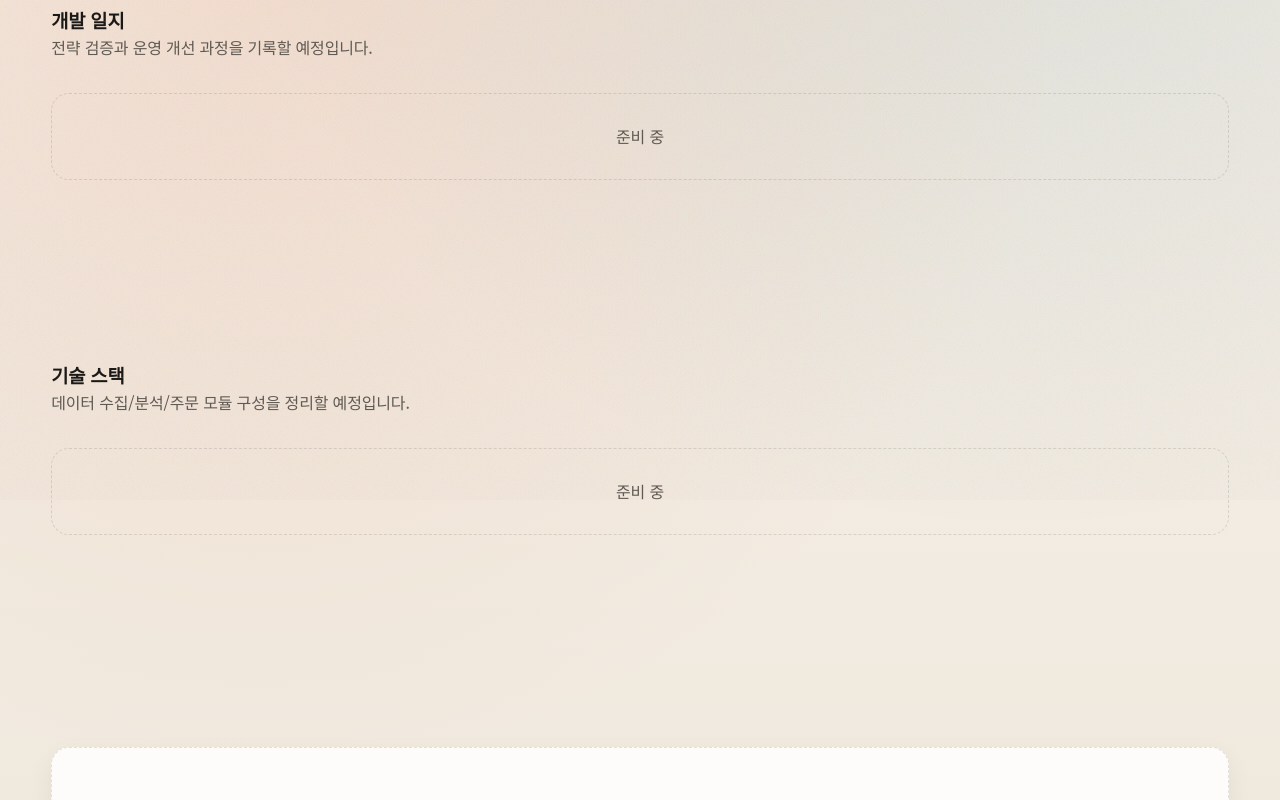
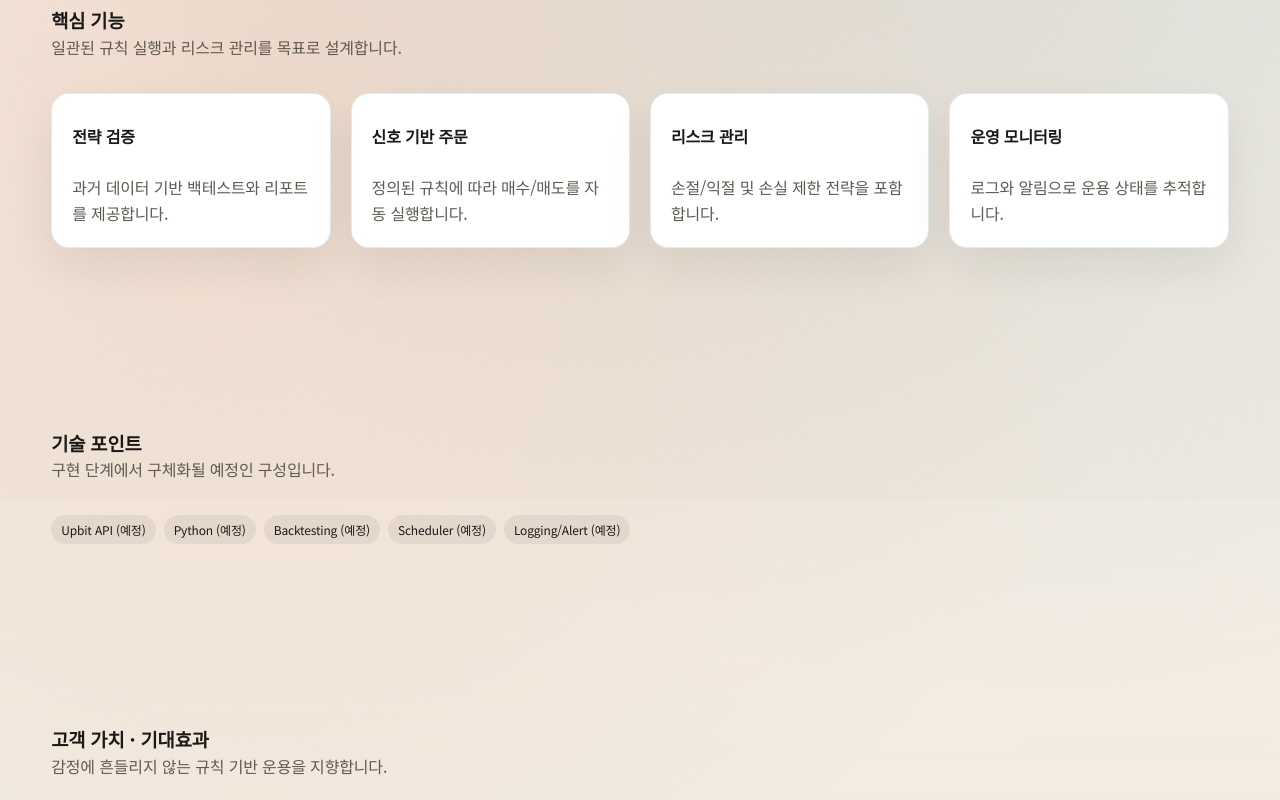
Before and after one commit to YooJuno/YooJuno.github.io, a React (Vite) app: page /web-service/bitcoin-auto-trader in a window 1280 px wide. Shown: the part 300-1100 px from the top of the page. Built offline with nearby package versions, Linux system fonts and the light colour scheme.

Commit message:
feat(web-service): add marketing content per service
- describe features, tech points, and customer value
- add structured sections for each service page

Refs: none

```diff
--- a/src/pages/WebServiceBlog.jsx
+++ b/src/pages/WebServiceBlog.jsx
@@ -7,23 +7,60 @@ function WebServiceBlog() {
       <div className="container" data-reveal>
         <div className="section-head">
           <h2>웹서비스 · 블로그</h2>
-          <p>블로그를 만들며 정리한 개발 일지와 기술 스택을 기록합니다.</p>
+          <p>개발 기록을 구조화해 공유하는 개인 블로그 서비스입니다.</p>
         </div>
 
         <section className="section">
           <div className="section-head">
-            <h3>개발 일지</h3>
-            <p>설계 결정과 구현 과정의 기록을 업데이트할 예정입니다.</p>
+            <h3>핵심 기능</h3>
+            <p>기술 기록을 빠르게 공개하고 탐색할 수 있도록 설계합니다.</p>
           </div>
-          <div className="empty">준비 중</div>
+          <div className="project-grid two">
+            <article className="project-card compact">
+              <h4>Markdown 기반 작성</h4>
+              <p className="summary">글을 Markdown으로 정리하고 요약을 함께 제공합니다.</p>
+            </article>
+            <article className="project-card compact">
+              <h4>태그/카테고리 탐색</h4>
+              <p className="summary">카테고리와 태그로 글을 빠르게 분류합니다.</p>
+            </article>
+            <article className="project-card compact">
+              <h4>검색/필터</h4>
+              <p className="summary">키워드 기반 검색으로 필요한 정보를 찾습니다.</p>
+            </article>
+            <article className="project-card compact">
+              <h4>자동 배포</h4>
+              <p className="summary">정적 페이지로 빠르게 배포할 수 있도록 구성합니다.</p>
+            </article>
+          </div>
         </section>
 
         <section className="section">
           <div className="section-head">
             <h3>기술 스택</h3>
-            <p>프론트엔드/배포/운영 도구를 정리할 예정입니다.</p>
+            <p>빠른 개발과 유지보수를 고려한 구성입니다.</p>
           </div>
-          <div className="empty">준비 중</div>
+          <div className="tag-row">
+            <span>React</span>
+            <span>Vite</span>
+            <span>React Router</span>
+            <span>Markdown</span>
+            <span>GitHub Actions</span>
+          </div>
+        </section>
+
+        <section className="section">
+          <div className="section-head">
+            <h3>고객 가치 · 기대효과</h3>
+            <p>기술 정보를 정리하고 공개하는 시간을 크게 줄입니다.</p>
+          </div>
+          <div className="project-info">
+            <ul>
+              <li>개발 일지와 학습 내용을 체계적으로 아카이빙</li>
+              <li>검색 가능한 형태로 콘텐츠 노출 확대</li>
+              <li>포트폴리오/브랜딩 강화에 필요한 기록 축적</li>
+            </ul>
+          </div>
         </section>
       </div>
     </main>
--- a/src/pages/WebServiceBtc.jsx
+++ b/src/pages/WebServiceBtc.jsx
@@ -7,23 +7,61 @@ function WebServiceBtc() {
       <div className="container" data-reveal>
         <div className="section-head">
           <h2>웹서비스 · Bitcoin Auto Trader</h2>
-          <p>자동매매 프로젝트의 기록과 운영 계획을 정리합니다.</p>
+          <p>데이터 기반 전략을 자동화해 운영 효율을 높이는 트레이딩 프로젝트입니다.</p>
         </div>
 
         <section className="section">
           <div className="section-head">
-            <h3>개발 일지</h3>
-            <p>전략 검증과 운영 개선 과정을 기록할 예정입니다.</p>
+            <h3>핵심 기능</h3>
+            <p>일관된 규칙 실행과 리스크 관리를 목표로 설계합니다.</p>
           </div>
-          <div className="empty">준비 중</div>
+          <div className="project-grid two">
+            <article className="project-card compact">
+              <h4>전략 검증</h4>
+              <p className="summary">과거 데이터 기반 백테스트와 리포트를 제공합니다.</p>
+            </article>
+            <article className="project-card compact">
+              <h4>신호 기반 주문</h4>
+              <p className="summary">정의된 규칙에 따라 매수/매도를 자동 실행합니다.</p>
+            </article>
+            <article className="project-card compact">
+              <h4>리스크 관리</h4>
+              <p className="summary">손절/익절 및 손실 제한 전략을 포함합니다.</p>
+            </article>
+            <article className="project-card compact">
+              <h4>운영 모니터링</h4>
+              <p className="summary">로그와 알림으로 운용 상태를 추적합니다.</p>
+            </article>
+          </div>
         </section>
 
         <section className="section">
           <div className="section-head">
-            <h3>기술 스택</h3>
-            <p>데이터 수집/분석/주문 모듈 구성을 정리할 예정입니다.</p>
+            <h3>기술 포인트</h3>
+            <p>구현 단계에서 구체화될 예정인 구성입니다.</p>
           </div>
-          <div className="empty">준비 중</div>
+          <div className="tag-row">
+            <span>Upbit API (예정)</span>
+            <span>Python (예정)</span>
+            <span>Backtesting (예정)</span>
+            <span>Scheduler (예정)</span>
+            <span>Logging/Alert (예정)</span>
+          </div>
+        </section>
+
+        <section className="section">
+          <div className="section-head">
+            <h3>고객 가치 · 기대효과</h3>
+            <p>감정에 흔들리지 않는 규칙 기반 운용을 지향합니다.</p>
+          </div>
+          <div className="project-info">
+            <ul>
+              <li>규칙 기반 자동화로 매매 일관성 확보</li>
+              <li>운용 기록을 축적해 전략 개선에 활용</li>
+              <li>반복 업무 최소화로 운영 효율 향상</li>
+            </ul>
+          </div>
+          <p className="note">투자 손실 가능성이 있으며 수익을 보장하지 않습니다.</p>
         </section>
       </div>
     </main>
--- a/src/pages/WebServiceCctv.jsx
+++ b/src/pages/WebServiceCctv.jsx
@@ -7,23 +7,60 @@ function WebServiceCctv() {
       <div className="container" data-reveal>
         <div className="section-head">
           <h2>웹서비스 · CCTV Streaming</h2>
-          <p>무선 CCTV 스트리밍 서비스의 구성과 개선 사항을 정리합니다.</p>
+          <p>유선 연결이 어려운 환경에서도 안정적으로 영상을 확인할 수 있는 스트리밍 서비스입니다.</p>
         </div>
 
         <section className="section">
           <div className="section-head">
-            <h3>개발 일지</h3>
-            <p>스트리밍 파이프라인과 운영 이슈를 정리할 예정입니다.</p>
+            <h3>핵심 기능</h3>
+            <p>현장 운영에 필요한 안정성과 관제 편의성을 제공합니다.</p>
           </div>
-          <div className="empty">준비 중</div>
+          <div className="project-grid two">
+            <article className="project-card compact">
+              <h4>다중 노드 스트리밍</h4>
+              <p className="summary">여러 CCTV 노드를 한 화면에서 관리할 수 있도록 구성합니다.</p>
+            </article>
+            <article className="project-card compact">
+              <h4>장거리 무선 연결</h4>
+              <p className="summary">유선이 어려운 구역도 커버할 수 있는 무선 전송을 지원합니다.</p>
+            </article>
+            <article className="project-card compact">
+              <h4>상태 모니터링</h4>
+              <p className="summary">노드 상태와 스트리밍 품질을 지속적으로 확인합니다.</p>
+            </article>
+            <article className="project-card compact">
+              <h4>자동 복구</h4>
+              <p className="summary">장애 발생 시 자동 재실행으로 안정성을 높입니다.</p>
+            </article>
+          </div>
         </section>
 
         <section className="section">
           <div className="section-head">
-            <h3>기술 스택</h3>
-            <p>네트워크/스트리밍/모니터링 구성 요소를 정리할 예정입니다.</p>
+            <h3>기술 포인트</h3>
+            <p>임베디드 노드부터 웹 관제까지 전체 흐름을 통합합니다.</p>
           </div>
-          <div className="empty">준비 중</div>
+          <div className="tag-row">
+            <span>Raspberry Pi</span>
+            <span>Wi-Fi HaLow (900MHz)</span>
+            <span>gRPC</span>
+            <span>Crontab Watchdog</span>
+            <span>Web Streaming</span>
+          </div>
+        </section>
+
+        <section className="section">
+          <div className="section-head">
+            <h3>고객 가치 · 기대효과</h3>
+            <p>현장 가시성과 운영 효율을 동시에 높이는 것이 목표입니다.</p>
+          </div>
+          <div className="project-info">
+            <ul>
+              <li>유선 설치가 어려운 장소에서도 관제 가능</li>
+              <li>영상 품질/상태를 실시간으로 확인해 대응 시간 단축</li>
+              <li>장비 장애 자동 복구로 운영 부담 감소</li>
+            </ul>
+          </div>
         </section>
       </div>
     </main>
--- a/src/pages/WebServiceVideo.jsx
+++ b/src/pages/WebServiceVideo.jsx
@@ -7,23 +7,59 @@ function WebServiceVideo() {
       <div className="container" data-reveal>
         <div className="section-head">
           <h2>웹서비스 · Video Chatting</h2>
-          <p>화상 채팅 서비스의 구조와 개선 내용을 정리합니다.</p>
+          <p>원격 협업과 소통을 위한 화상 채팅 서비스를 목표로 합니다.</p>
         </div>
 
         <section className="section">
           <div className="section-head">
-            <h3>개발 일지</h3>
-            <p>RTC 구조와 품질 개선 과정을 기록할 예정입니다.</p>
+            <h3>핵심 기능</h3>
+            <p>사용자 경험을 단순하고 안정적으로 설계합니다.</p>
           </div>
-          <div className="empty">준비 중</div>
+          <div className="project-grid two">
+            <article className="project-card compact">
+              <h4>실시간 영상/음성</h4>
+              <p className="summary">브라우저에서 바로 접속 가능한 실시간 통화를 목표로 합니다.</p>
+            </article>
+            <article className="project-card compact">
+              <h4>간편한 참여</h4>
+              <p className="summary">링크 기반 참여 방식으로 접근성을 높입니다.</p>
+            </article>
+            <article className="project-card compact">
+              <h4>참여자 관리</h4>
+              <p className="summary">소규모 미팅을 효율적으로 운영하도록 구성합니다.</p>
+            </article>
+            <article className="project-card compact">
+              <h4>품질 안정화</h4>
+              <p className="summary">네트워크 환경에 맞춘 품질 조정 흐름을 고려합니다.</p>
+            </article>
+          </div>
         </section>
 
         <section className="section">
           <div className="section-head">
-            <h3>기술 스택</h3>
-            <p>프론트/백엔드 및 미디어 서버 구성을 정리할 예정입니다.</p>
+            <h3>기술 포인트</h3>
+            <p>구현 단계에서 확정될 예정인 설계 방향입니다.</p>
           </div>
-          <div className="empty">준비 중</div>
+          <div className="tag-row">
+            <span>WebRTC (예정)</span>
+            <span>Signaling Server (예정)</span>
+            <span>STUN/TURN (예정)</span>
+            <span>Monitoring (예정)</span>
+          </div>
+        </section>
+
+        <section className="section">
+          <div className="section-head">
+            <h3>고객 가치 · 기대효과</h3>
+            <p>업무/교육/상담 등 원격 협업의 진입 장벽을 낮춥니다.</p>
+          </div>
+          <div className="project-info">
+            <ul>
+              <li>별도 설치 없이 브라우저 기반 참여</li>
+              <li>회의 운영 시간을 줄이는 간단한 흐름</li>
+              <li>협업 공간을 빠르게 구성할 수 있는 유연성</li>
+            </ul>
+          </div>
         </section>
       </div>
     </main>
```
